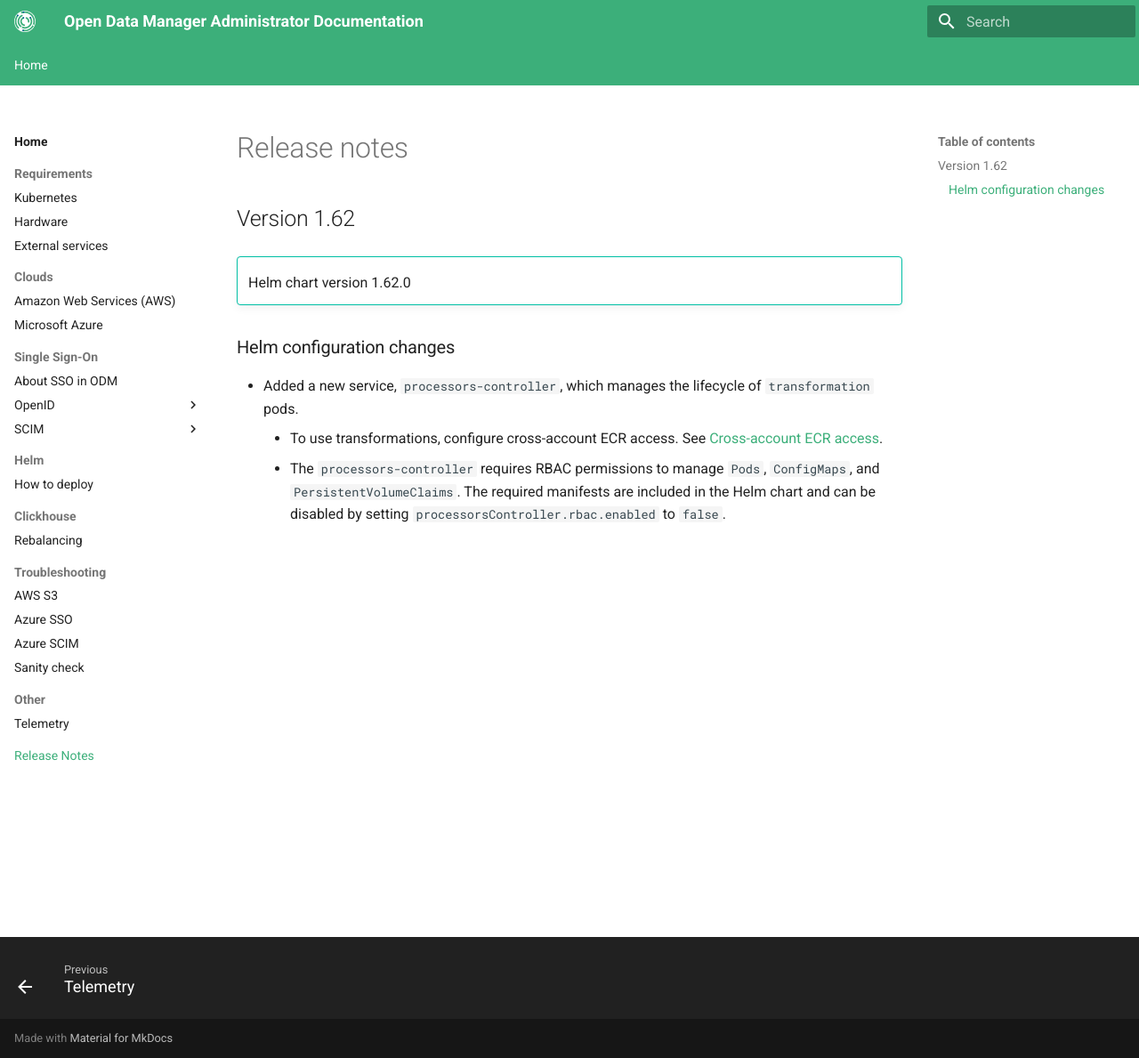
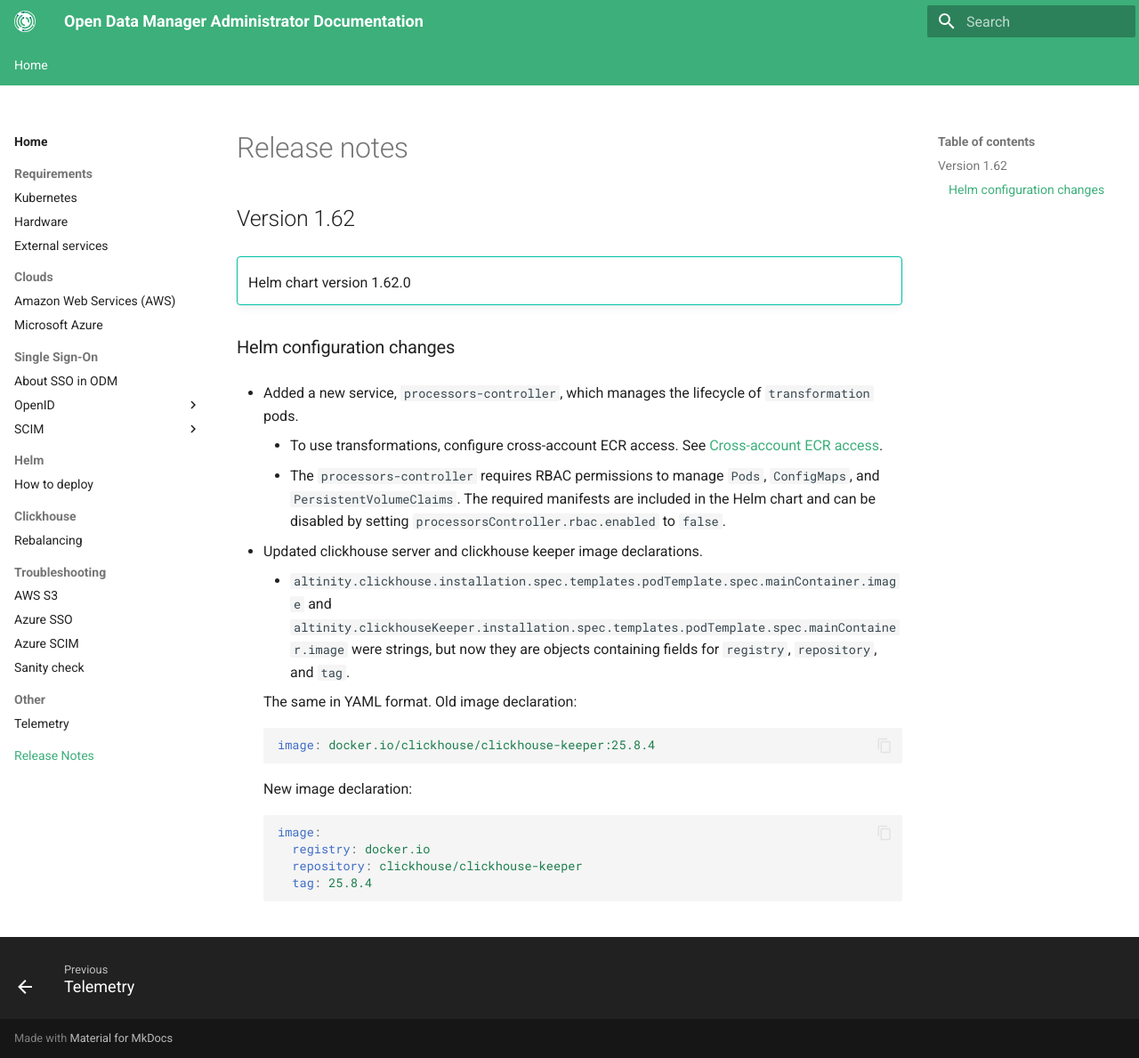
Before and after one commit to genestack/admin-docs, an MkDocs documentation site: the page built from docs/home/release-notes.md, in a window 1280 px wide and 1189 px high. Shown: the whole window at 89% size. Built offline with MkDocs 1.6.1 and Material for MkDocs 9.7.7, drawn with Linux system fonts in a browser that asks for light colours; the version menu is left out.

Commit message:
[ODM-12550] Add docs about clickhouse and keeper (#145)
Co-authored-by: Oleg Kunitsyn <you@example.com>

````diff
--- a/docs/home/release-notes.md
+++ b/docs/home/release-notes.md
@@ -11,3 +11,24 @@
     - To use transformations, configure cross-account ECR access. See [Cross-account ECR access](./clouds/aws.md#cross-account-ecr-access).
     - The `processors-controller` requires RBAC permissions to manage `Pods`, `ConfigMaps`, and `PersistentVolumeClaims`.
       The required manifests are included in the Helm chart and can be disabled by setting `processorsController.rbac.enabled` to `false`.
+
+- Updated clickhouse server and clickhouse keeper image declarations.
+    - `altinity.clickhouse.installation.spec.templates.podTemplate.spec.mainContainer.image` and
+      `altinity.clickhouseKeeper.installation.spec.templates.podTemplate.spec.mainContainer.image`
+      were strings, but now they are objects containing fields for `registry`, `repository`, and `tag`.
+
+      The same in YAML format.
+      Old image declaration:
+
+      ```yaml
+      image: docker.io/clickhouse/clickhouse-keeper:25.8.4
+      ```
+
+      New image declaration:
+
+      ```yaml
+      image:
+        registry: docker.io
+        repository: clickhouse/clickhouse-keeper
+        tag: 25.8.4
+      ```
````
